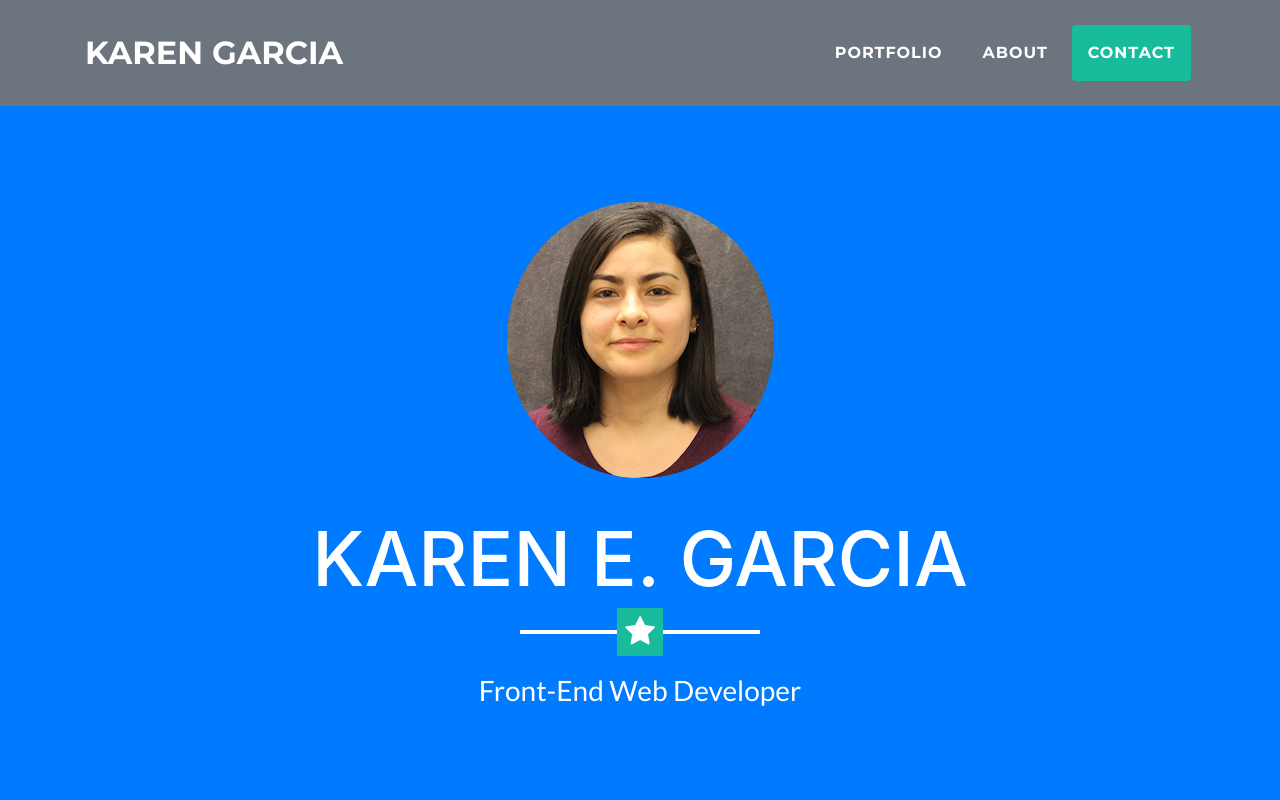
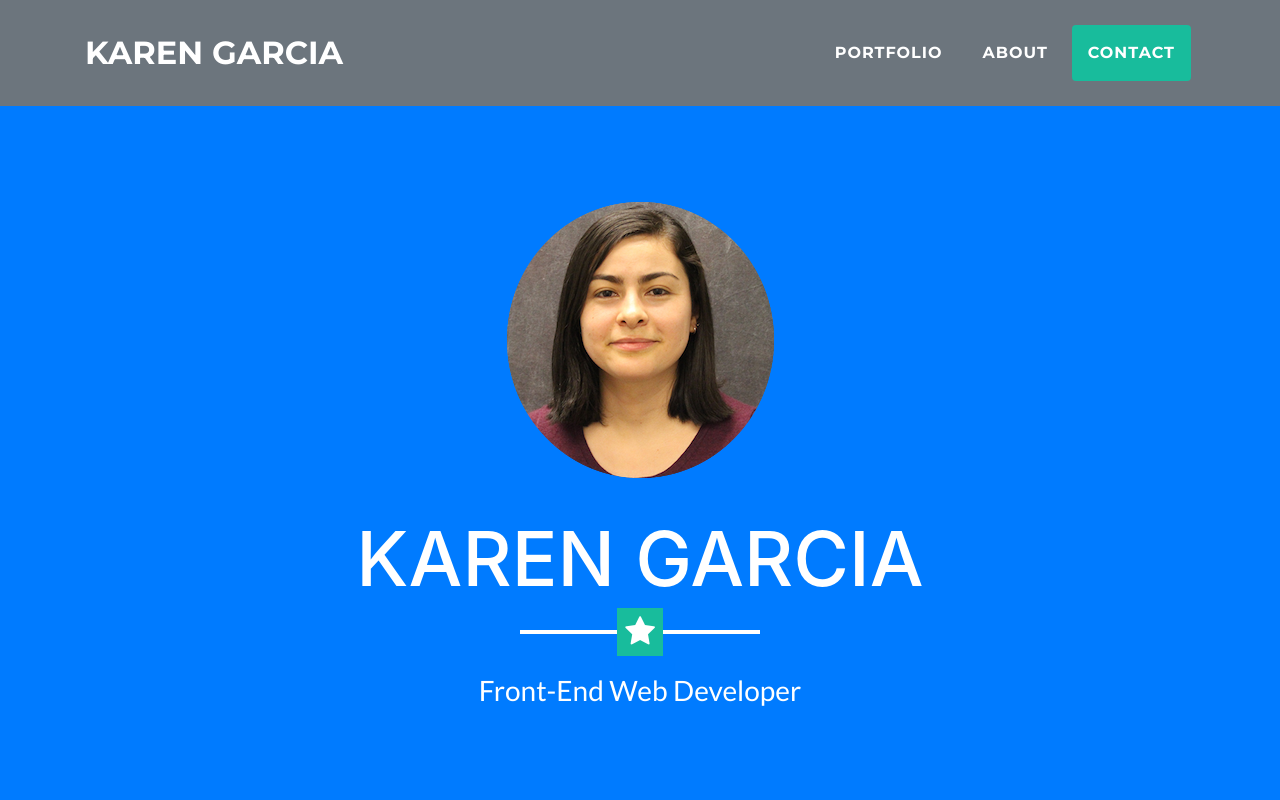
Before and after one commit to karen-edith/portfolio, a website with bundled scripts: page index.html in a window 1280 px wide. Shown: the top 800 px of the page. Built offline with nearby package versions, Linux system fonts and the light colour scheme.

Commit message:
Name edit

```diff
--- a/index.html
+++ b/index.html
@@ -56,7 +56,7 @@
     <header class="masthead bg-primary text-white text-center">
       <div class="container">
         <img class="img-fluid mb-5 d-block mx-auto" src="img/kareng.png" alt="">
-        <h1 class="text-uppercase mb-0">Karen E. Garcia</h1>
+        <h1 class="text-uppercase mb-0">Karen Garcia</h1>
         <hr class="star-light">
         <h2 class="font-weight-light mb-0"> Front-End Web Developer </h2>
       </div>
```
